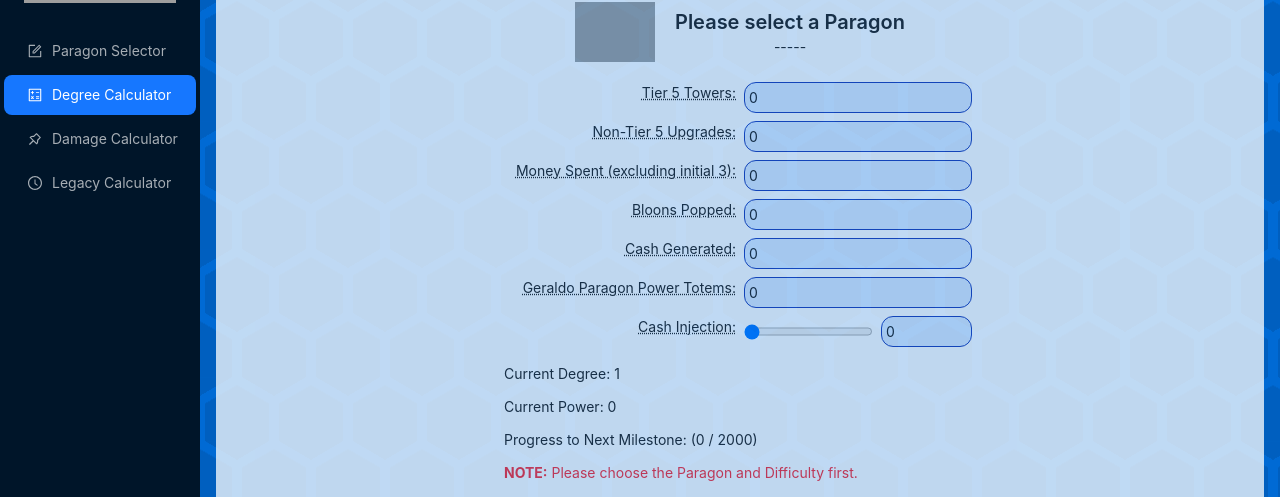
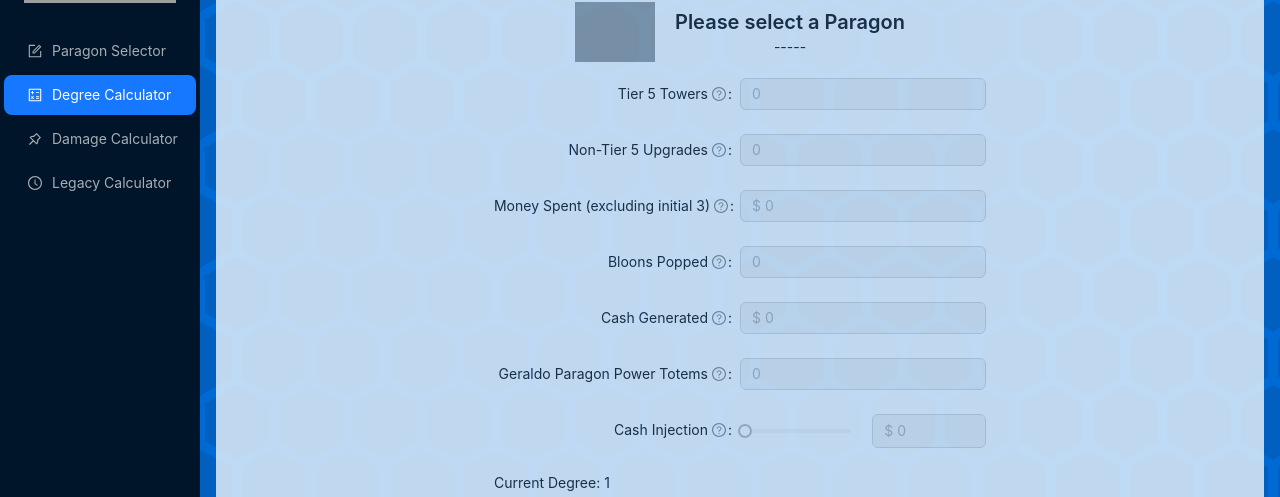
Before and after one commit to Kaister300/BTD6ParagonCalculator, a React (Vite) app: page / in a window 1280 px wide. Both pictures are taken after a click on the item "Degree Calculator". Shown: the part 135-632 px from the top of the page. Built offline with nearby package versions, Linux system fonts and the light colour scheme; grey boxes are pictures that could not be loaded.

Commit message:
Replaced Previous Form Logic With Antd Components

```diff
--- a/src/components/tools/ParagonLevelCalculator.tsx
+++ b/src/components/tools/ParagonLevelCalculator.tsx
@@ -1,42 +1,21 @@
-import { useState, useEffect, type ChangeEventHandler } from "react";
+import { useState, useEffect } from "react";
+import { Form, InputNumber, Slider, Flex, type InputNumberProps } from "antd";
 import { capitalise } from "../../utils/stringUtils";
-import Tooltip from "../ui/Tooltip";
 import useParagonContext from "../../hooks/useParagonContext";
 import { paragonLevelsGenerator } from "../../utils/createParagonLevels";
 
 const PARAGON_LEVELS = paragonLevelsGenerator();
 
 
-/**
- * Validation wrapper to handle inputs for number and number based fields
- * TODO: Maybe add this to the utils folder
- */
-function inputValidationWrapper(stateSetter: React.Dispatch<React.SetStateAction<number | string>>) {
-        const validateInput: ChangeEventHandler<HTMLInputElement> = (e) => {
-            let newValue: string | number = e.target.value;
-            const newValueInt = Number.parseInt(newValue);
-            const minValue = Number.parseInt(e.target.min);
-            const maxValue = Number.parseInt(e.target.max);
-
-            if (newValue.length === 0) {
-                if (e.target.id === "cashslider") {
-                    newValue = maxValue/2;
-                }
-                else {
-                    newValue = "";
-                }
-            } else if (newValueInt > maxValue) {
-                newValue = maxValue;
-            } else if (newValueInt < minValue) {
-                newValue = minValue;
-            } else {
-                newValue = newValueInt;
-            }
-            stateSetter(newValue);
-        }
-
-        return validateInput;
-    }
+type CalculatorFormFieldTypes = {
+    tier5: number | null | undefined,
+    towerUpgrade: number | null | undefined,
+    moneySpent: number | null | undefined,
+    popCount: number | null | undefined,
+    incomeGenerated: number| null | undefined,
+    paragonTotems: number | null | undefined,
+    cashSlider: number | null | undefined,
+};
 
 
 function ParagonLevelCalculator() {
@@ -55,44 +34,33 @@ function ParagonLevelCalculator() {
     const [currentPower, setCurrentPower] = useState(0);
 
     // Form States
-    const [tier5, setTier5] = useState<number | string>(0);
-    const [towerUpgrade, setTowerUpgrade] = useState<number | string>(0);
-    const [moneySpent, setMoneySpent] = useState<number | string>(0);
-    const [popCount, setPopCount] = useState<number | string>(0);
-    const [incomeGenerated, setIncomeGenerated] = useState<number | string>(0);
-    const [paragonTotems, setParagonTotems] = useState<number | string>(0);
-    const [cashSlider, setCashSlider] = useState<number | string>(0);
+    const [cashSliderState, setCashSliderState] = useState<number | string | null>(0);
+    const [form] = Form.useForm();
+    const values = Form.useWatch([], form);
 
-    // Calculations
-    const maxSliderCost = paragonCost ? Math.round(3.15 * paragonCost + 1) : 0;
-
-    function resetCalculationValues() {
-        // Reset Calculator States
-        setCurrentPower(0);
-
-        // Reste Form States
-        setTier5(0);
-        setTowerUpgrade(0);
-        setMoneySpent(0);
-        setPopCount(0);
-        setIncomeGenerated(0);
-        setParagonTotems(0);
-        setCashSlider(0);
-
-        // Reset Context Data
-        setParagonContextData({
-            ...paragonContextData,
-            paragonLevel: 1,
-        });
+    const updateCashSlider: InputNumberProps['onChange'] = (newValue) => {
+        setCashSliderState(newValue as number);
+        form.setFieldValue("cashSlider", newValue as number);
     }
 
     useEffect(() => {
-        if(!formActive) resetCalculationValues();
-    }, [formActive]);  // eslint-disable-line
+        form
+            .validateFields({validateOnly: false})
+            .then(() => calculatePower(values))
+            .catch(() => console.log("Form invalid. Not calculating power."));
+    }, [form, values]);
 
+    function calculatePower(formValues: CalculatorFormFieldTypes) {
+        const {
+            tier5,
+            towerUpgrade,
+            moneySpent,
+            popCount,
+            incomeGenerated,
+            paragonTotems,
+            cashSlider,
+        } = formValues;
 
-    function calculatePower() {
-        // Zero Power Initially
         let newPower = 0;
 
         // Tier5s. Max is 50,000 power
@@ -140,9 +108,27 @@ function ParagonLevelCalculator() {
         setCurrentPower(newPower);
     }
 
+    // Calculations
+    const maxSliderCost = paragonCost ? Math.round(3.15 * paragonCost + 1) : 0;
+
+    function resetCalculationValues() {
+        // Reset Calculator States
+        setCurrentPower(0);
+
+        // Reste Form States
+        setCashSliderState(0);
+
+        // Reset Context Data
+        setParagonContextData({
+            ...paragonContextData,
+            paragonLevel: 1,
+        });
+    }
+
     useEffect(() => {
-        calculatePower();
-    }, [tier5, towerUpgrade, moneySpent, popCount, incomeGenerated, paragonTotems, cashSlider]);  // eslint-disable-line
+        if(!formActive) resetCalculationValues();
+    }, [formActive]);  // eslint-disable-line
+
 
     function calculateDegree() {
         let found = false;
@@ -175,31 +161,75 @@ function ParagonLevelCalculator() {
                 <h4 className={formActive ? "italic" : ""}>{formActive ? capitalise(gameDifficulty) : "-----"}</h4>
             </div>
         </div>
-        <form className="grid grid-cols-2 [&>label]:text-right [&>label]:m-1 [&>input]:m-1 [&>*>input]:m-1 [&>input]:p-1 [&>input]:border [&>input]:rounded-xl [&>input]:border-blue-800 [&>input]:bg-blue-100">
-            <label htmlFor="tier5"><Tooltip bodyText="Tier 5 Towers:" tooltipText="Excludes the first 3 Tier 5 towers that were placed down to enable the paragon purchase."/></label>
-            <input type="number" id="tier5" min={0}  max={9} value={tier5} onChange={inputValidationWrapper(setTier5)}/>
+        <Form<CalculatorFormFieldTypes>
+            className="max-w-160" form={form} disabled={!formActive} labelCol={{ span: 12 }} wrapperCol={{ span: 12 }}
+            initialValues={{tier5: 0, towerUpgrade: 0, moneySpent: 0, popCount: 0, incomeGenerated: 0, paragonTotems: 0, cashSlider: 0}}
+        >
+            <Form.Item
+                name="tier5"
+                label="Tier 5 Towers"
+                tooltip="Excludes the first 3 Tier 5 towers that were placed down to enable the paragon purchase."
+                rules={[
+                    {type: 'number', min: 0, max: 9}
+                ]}
+            >
+                <InputNumber className="w-full!"/>
+            </Form.Item>
 
-            <label htmlFor="towerupgrades"><Tooltip bodyText="Non-Tier 5 Upgrades:" tooltipText="This includes all upgrade tiers spent on towers excluding any Tier 5 upgrades. Max is 100."/></label>
-            <input type="number" id="towerupgrades" min={0} max={100} value={towerUpgrade} step={4} onChange={inputValidationWrapper(setTowerUpgrade)}/>
+            <Form.Item
+                name="towerUpgrade"
+                label="Non-Tier 5 Upgrades"
+                tooltip="This includes all upgrade tiers spent on towers excluding any Tier 5 upgrades. Max is 100."
+                rules={[
+                    {type: 'number', min: 0, max: 100}
+                ]}
+            >
+                <InputNumber step={4} className="w-full!"/>
+            </Form.Item>
 
-            <label htmlFor="moneyspent"><Tooltip bodyText="Money Spent (excluding initial 3):" tooltipText={`Total amount spent on towers excluding T5s. Max is $${paragonCost ? 3*paragonCost : 'N/A'}.`}/></label>
-            <input type="number" id="moneyspent" min={0} max={paragonCost ? 3*paragonCost : 0} value={moneySpent} step={500} onChange={inputValidationWrapper(setMoneySpent)}/>
+            <Form.Item
+                name="moneySpent"
+                label="Money Spent (excluding initial 3)"
+                tooltip={`Total amount spent on towers excluding T5s. Max is $${paragonCost ? 3*paragonCost : 'N/A'}.`}
+            >
+                <InputNumber min={0} max={paragonCost ? 3*paragonCost : 0} step={500} className="w-full!" prefix="$"/>
+            </Form.Item>
 
-            <label htmlFor="popcount"><Tooltip bodyText="Bloons Popped:" tooltipText="Includes Bloons popped from every tower of the paragon type. Max is 16.2M."/></label>
-            <input type="number" id="popcount" min={0} max={16200000} value={popCount} step={5000} onChange={inputValidationWrapper(setPopCount)}/>
+            <Form.Item
+                name="popCount"
+                label="Bloons Popped"
+                tooltip="Includes Bloons popped from every tower of the paragon type. Max is 16.2M."
+            >
+                <InputNumber min={0} max={16200000} step={5000} className="w-full!"/>
+            </Form.Item>
 
-            <label htmlFor="incomegenerated"><Tooltip bodyText="Cash Generated:" tooltipText="Applies to Buccaneer & Engineer. Shares same internal power limit as pops. Max is $4.05M."/></label>
-            <input type="number" id="incomegenerated" min={0} max={4050000} value={incomeGenerated} step={1000} onChange={inputValidationWrapper(setIncomeGenerated)}/>
+            <Form.Item
+                name="incomeGenerated"
+                label="Cash Generated"
+                tooltip="Applies to Buccaneer & Engineer. Shares same internal power limit as pops. Max is $4.05M."
+            >
+                <InputNumber min={0} max={4050000} step={1000} className="w-full!" prefix="$"/>
+            </Form.Item>
 
-            <label htmlFor="paragontotems"><Tooltip bodyText="Geraldo Paragon Power Totems:" tooltipText="Has no max cap to increase paragon power."/></label>
-            <input type="number" id="paragontotems" min={0} value={paragonTotems} onChange={inputValidationWrapper(setParagonTotems)}/>
+            <Form.Item
+                name="paragonTotems"
+                label="Geraldo Paragon Power Totems"
+                tooltip="Has no max cap to increase paragon power."
+            >
+                <InputNumber min={0} className="w-full!"/>
+            </Form.Item>
 
-            <label htmlFor="cashslider"><Tooltip bodyText="Cash Injection:" tooltipText={`This is the cash injection that is allowed to be spent on the paragon. This is 3.15 times the base paragon cost. Max is $${maxSliderCost}.`}/></label>
-            <span id="cashslidercontainer" className="flex">
-                <input type="range" id="cashslider" className="min-w-2" min={0} max={maxSliderCost} value={cashSlider} step={1} onChange={inputValidationWrapper(setCashSlider)}/>
-                <input type="number" className="flex-1 m-1 p-1 border rounded-xl border-blue-800 bg-blue-100" min={0} max={maxSliderCost} value={cashSlider} step={100} onChange={inputValidationWrapper(setCashSlider)}/>
-            </span>
-        </form>
+            <Form.Item
+                name="cashSlider"
+                label="Cash Injection"
+                tooltip={`This is the cash injection that is allowed to be spent on the paragon. This is 3.15 times the base paragon cost. Max is $${maxSliderCost}.`}
+            >
+                <Flex gap="middle">
+                    <Slider min={0} max={maxSliderCost} step={1} className="w-full!" value={typeof cashSliderState === "number" ? cashSliderState : 0} onChange={updateCashSlider}/>
+                    <InputNumber min={0} max={maxSliderCost} step={100} className="w-full!" prefix="$" value={cashSliderState} onChange={updateCashSlider}/>
+                </Flex>
+            </Form.Item>
+        </Form>
         <p className="my-3">Current Degree: {currentDegree}</p>
         <p className="my-3">Current Power: {currentPower}</p>
         <p className="my-3">
```
